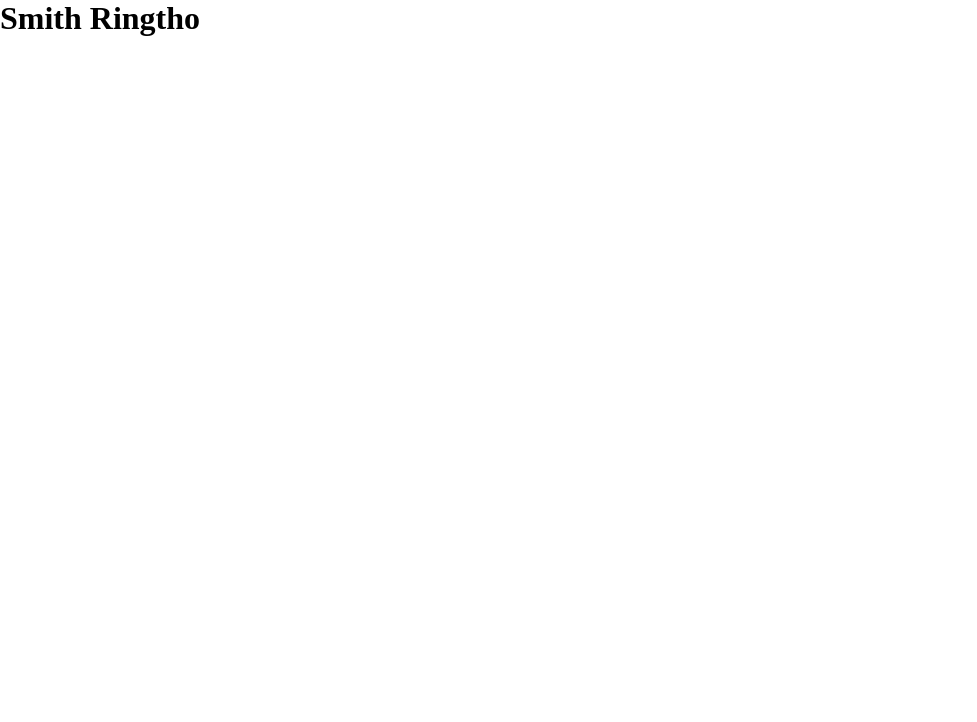
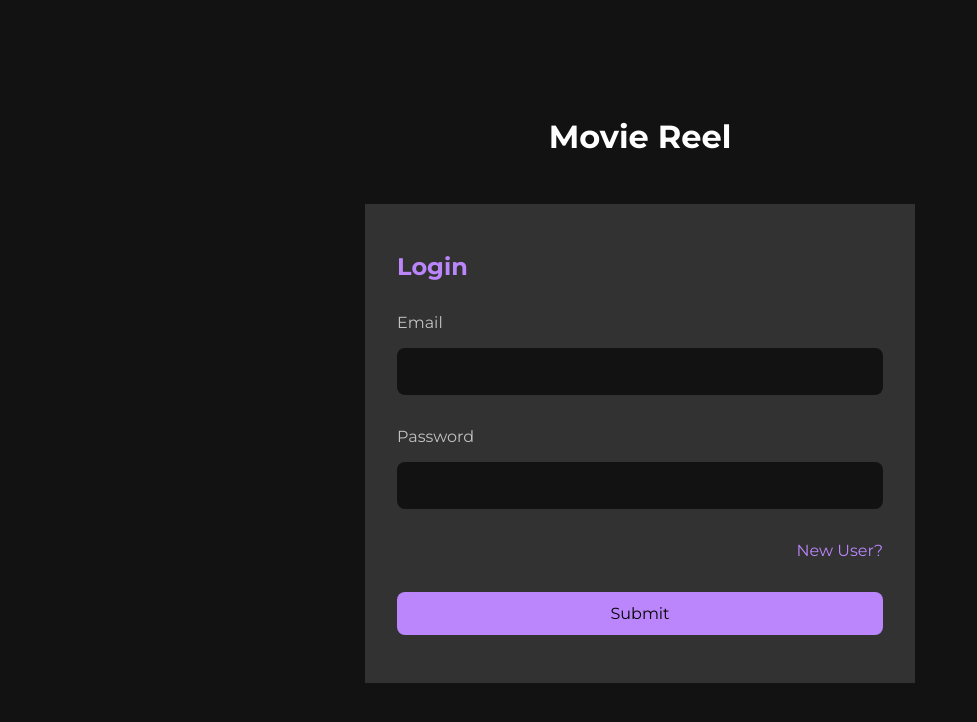
Before and after one commit to ringtho/movielist-frontend, a React (Create React App) app: page /login in a window 1280 px wide. Shown: the top 722 px of the page, without its empty margins (0-977 px from the left). Built offline with nearby package versions, Linux system fonts and the light colour scheme.

Commit message:
Feat: Added Login and Register Pages

```diff
--- a/package.json
+++ b/package.json
@@ -8,6 +8,8 @@
     "@testing-library/user-event": "^13.5.0",
     "react": "^18.2.0",
     "react-dom": "^18.2.0",
+    "react-redux": "^8.1.3",
+    "react-router-dom": "^6.16.0",
     "react-scripts": "5.0.1",
     "sass": "^1.69.1",
     "web-vitals": "^2.1.4"
--- a/public/index.html
+++ b/public/index.html
@@ -7,37 +7,13 @@
     <meta name="theme-color" content="#000000" />
     <meta
       name="description"
-      content="Web site created using create-react-app"
+      content="Movie Database created by Smith Ringtho"
     />
     <link rel="apple-touch-icon" href="%PUBLIC_URL%/logo192.png" />
-    <!--
-      manifest.json provides metadata used when your web app is installed on a
-      user's mobile device or desktop. See https://developers.google.com/web/fundamentals/web-app-manifest/
-    -->
     <link rel="manifest" href="%PUBLIC_URL%/manifest.json" />
-    <!--
-      Notice the use of %PUBLIC_URL% in the tags above.
-      It will be replaced with the URL of the `public` folder during the build.
-      Only files inside the `public` folder can be referenced from the HTML.
-
-      Unlike "/favicon.ico" or "favicon.ico", "%PUBLIC_URL%/favicon.ico" will
-      work correctly both with client-side routing and a non-root public URL.
-      Learn how to configure a non-root public URL by running `npm run build`.
-    -->
-    <title>React App</title>
+    <title>Movie Reel</title>
   </head>
   <body>
-    <noscript>You need to enable JavaScript to run this app.</noscript>
     <div id="root"></div>
-    <!--
-      This HTML file is a template.
-      If you open it directly in the browser, you will see an empty page.
-
-      You can add webfonts, meta tags, or analytics to this file.
-      The build step will place the bundled scripts into the <body> tag.
-
-      To begin the development, run `npm start` or `yarn start`.
-      To create a production bundle, use `npm run build` or `yarn build`.
-    -->
   </body>
 </html>
--- a/src/App.js
+++ b/src/App.js
@@ -1,9 +1,15 @@
-
+import { BrowserRouter as Router, Routes, Route } from "react-router-dom";
+import { Login, Register } from "./pages";
 
 function App() {
   return (
     <div className="App">
-      <h1>Smith Ringtho</h1>
+      <Router>
+        <Routes>
+          <Route path="/login" element={<Login />} />
+          <Route path="/register" element={<Register />} />
+        </Routes>
+      </Router>
     </div>
   )
 }
--- a/src/index.scss
+++ b/src/index.scss
@@ -1,8 +1,50 @@
+@import url('https://fonts.googleapis.com/css2?family=Montserrat:wght@300;400;500;700&display=swap');
+
+:root {
+  --primary-color: #121212;
+  --secondary-color: #323232;
+  --theme-color: #BB86Fc;
+  --primary-font: 'Montserrat', sans-serif;
+}
+
 * {
   margin: 0;
   padding: 0;
+  box-sizing: border-box;
 }
 
 body {
   margin: 0;
+  color: #FFFFFF;
+  font-family: var(--primary-font);
 }
+
+input, textarea {
+  padding: 0.75rem 1rem;
+  border: none;
+  border-radius: 0.5rem;
+  outline: none;
+  background-color: var(--primary-color);
+  color: #FFF;
+  letter-spacing: 0.75px;
+
+  caret-color: var(--theme-color);
+}
+
+button {
+  padding: 0.75rem 1rem;
+  border-radius: 0.5rem;
+  background-color: var(--theme-color);
+  border: none;
+  font-family: var(--primary-font);
+  font-size: 0.9rem;
+
+  @media screen and (min-width: 1140px) {
+    font-size: 1rem;
+  }
+
+  &:hover {
+    cursor: pointer;
+    background-color: #fb90b7;
+  }
+}
--- /dev/null
+++ b/src/pages/Login/Login.jsx
@@ -0,0 +1,28 @@
+import React from 'react'
+import { Link } from 'react-router-dom'
+import './Login.scss'
+
+const Login = () => {
+  return (
+    <section className="login_container">
+      <h1>Movie Reel</h1>
+      <form className="login_wrapper">
+        <h3>Login</h3>
+        <div className="login_group">
+          <label htmlFor="email">Email</label>
+          <input type="email" id="email" />
+        </div>
+        <div className="login_group">
+          <label htmlFor="password">Password</label>
+          <input type="password" id="password" />
+        </div>
+        <div className="login_control">
+          <Link to='/register'>New User?</Link>
+        </div>
+        <button>Submit</button>
+      </form>
+    </section>
+  )
+}
+
+export default Login
--- /dev/null
+++ b/src/pages/Login/Login.scss
@@ -0,0 +1,81 @@
+.login_container {
+    background-color: var(--primary-color);
+    min-height: 100vh;
+
+    display: flex;
+    flex-direction: column;
+    align-items: center;
+    justify-content: center;
+    gap: 3rem;
+    padding: 1rem 1rem;
+
+    h1 {
+        font-size: 2rem;
+    }
+
+    .login_wrapper {
+        background-color: var(--secondary-color);
+        display: flex;
+        flex-direction: column;
+        gap: 1.5rem;
+        padding: 2rem 1.5rem;
+        width: 100%;
+        max-width: 400px;
+
+        .login_group {
+            display: flex;
+            flex-direction: column;
+            gap: 0.5rem;
+
+            label {
+                font-size: 0.75rem;
+                color: rgba(255,255, 255, 0.7);
+            }
+        }
+
+        h3 {
+            color: var(--theme-color);
+        }
+        .login_control {
+            display: flex;
+            justify-content: flex-end;
+
+            a {
+                text-decoration: none;
+                color: var(--theme-color);
+                font-size: 0.75rem;
+            }
+        }
+
+    }
+
+    @media screen and (min-width: 1140px) {
+        .login_wrapper {
+            max-width: 550px;
+            padding: 3rem 2rem;
+            gap: 2rem;
+
+            .login_group {
+                gap: 1rem;
+
+                label {
+                    font-size: 1rem;
+                }
+
+                input, button {
+                    padding: 1rem;
+                }
+            }
+
+            h3 {
+                font-size: 1.5rem;
+            }
+
+            .login_control {
+                a {
+                    font-size: 1rem;
+                }
+            }
+        }
+    }
+}
--- /dev/null
+++ b/src/pages/Register/Register.jsx
@@ -0,0 +1,70 @@
+import React, { useState } from 'react'
+import { Link } from 'react-router-dom'
+import './Register.scss'
+
+const Register = () => {
+  const [user, setUser] = useState({
+    name: "",
+    email: "",
+    password: ""
+  })
+
+  const handleChange = (e) => {
+    const name = e.target.name
+    const value = e.target.value
+    setUser({...user, [name]: value})
+  }
+
+  const handleSubmit = (e) => {
+    e.preventDefault()
+  }
+
+  console.log(user)
+  return (
+    <section className="login_container">
+      <h1>Movie Reel</h1>
+      <form className="login_wrapper" onSubmit={handleSubmit}>
+        <h3>Register</h3>
+        <div className="login_group">
+          <label htmlFor="name">Name</label>
+          <input
+            type="name"
+            id="name"
+            name="name"
+            value={user.name}
+            onChange={handleChange}
+            placeholder='eg John Doe'
+          />
+        </div>
+        <div className="login_group">
+          <label htmlFor="email">Email</label>
+          <input
+            type="email"
+            id="email"
+            name="email"
+            value={user.email}
+            onChange={handleChange}
+            placeholder='eg jdoe@email.com'
+          />
+        </div>
+        <div className="login_group">
+          <label htmlFor="password">Password</label>
+          <input
+            type="password"
+            id="password"
+            name="password"
+            value={user.password}
+            onChange={handleChange}
+            placeholder='********'
+          />
+        </div>
+        <div className="login_control">
+          <Link to="/login">Already a member?</Link>
+        </div>
+        <button>Register</button>
+      </form>
+    </section>
+  )
+}
+
+export default Register
--- /dev/null
+++ b/src/pages/index.js
@@ -0,0 +1,7 @@
+import Login from "./Login/Login"
+import Register from "./Register/Register"
+
+export {
+    Login,
+    Register
+}
```
Also changed, not shown: src/components/Button/Button.jsx (added), src/components/Button/Button.scss (added), src/pages/Register/Register.scss (added), 1 other file (tests, documents, lock files or other folders).
